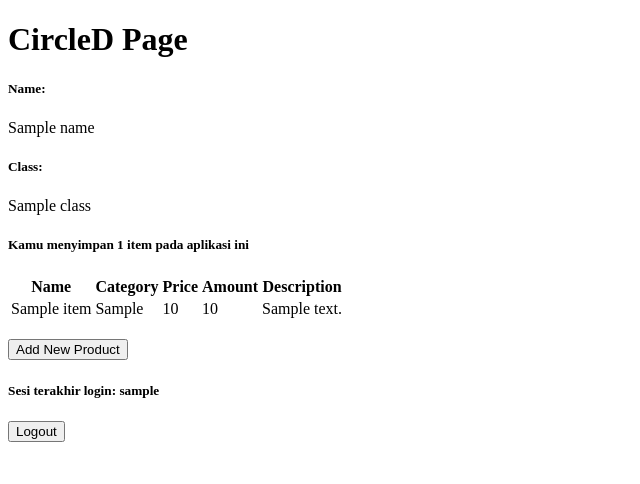
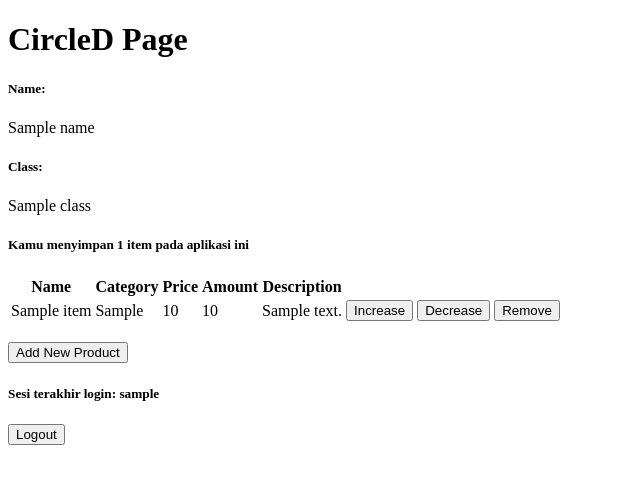
Before and after one commit to dienzahraaa/CircleD, a Django app: template main/templates/main.html in a window 1280 px wide. Shown: the top 484 px of the page, without its empty margins (0-640 px from the left). Run offline with Django 4.2, Linux system fonts and the light colour scheme; tables that the repository leaves empty hold one stand-in row (values such as "Sample post"); the template is opened without the code that fills it: values that come from a table or form of the project are taken from there, most other values are stand-ins (such as "Sample title", 1, 10 or a date in 2020).

Commit message:
mengerjakan bonus

```diff
--- a/main/templates/main.html
+++ b/main/templates/main.html
@@ -28,6 +28,24 @@
                 <td>{{item.price}}</td>
                 <td>{{item.amount}}</td>
                 <td>{{item.description}}</td>
+                <td>
+                    <form method="post" action="{% url 'main:increase_item_amount' item.id %}">
+                        {% csrf_token %}
+                        <button type="submit">Increase</button>
+                    </form>
+                </td>
+                <td>
+                    <form method="post" action="{% url 'main:decrease_item_amount' item.id %}">
+                        {% csrf_token %}
+                        <button type="submit">Decrease</button>
+                    </form>
+                </td>
+                <td>
+                    <form method="post" action="{% url 'main:remove_item' item.id %}">
+                        {% csrf_token %}
+                        <button type="submit">Remove</button>
+                    </form>
+                </td>
             </tr>
         {% endfor %}
     </table>
--- a/main/urls.py
+++ b/main/urls.py
@@ -1,10 +1,10 @@
 from django.urls import path
-from main.views import show_main
+from main.views import decrease_item_amount, increase_item_amount, remove_item
 from main.views import show_main, create_product
 from main.views import show_main, create_product, show_xml
 from main.views import show_main, create_product, show_xml, show_json
 from main.views import show_main, create_product, show_xml, show_json, show_xml_by_id, show_json_by_id
-from main.views import register #sesuaikan dengan nama fungsi yang dibuat
+from main.views import register
 from main.views import login_user
 from main.views import logout_user
 
@@ -20,4 +20,7 @@ urlpatterns = [
     path('register/', register, name='register'),
     path('login/', login_user, name='login'),
     path('logout/', logout_user, name='logout'),
+    path('remove_item_amount/<int:id>/', remove_item, name='remove_item'),
+    path('increase_item_amount/<int:id>/', increase_item_amount, name='increase_item_amount'),
+    path('decrease_item_amount/<int:id>/', decrease_item_amount, name='decrease_item_amount'),
 ]
```
Also changed, not shown: main/views.py (+18 -1 lines).
